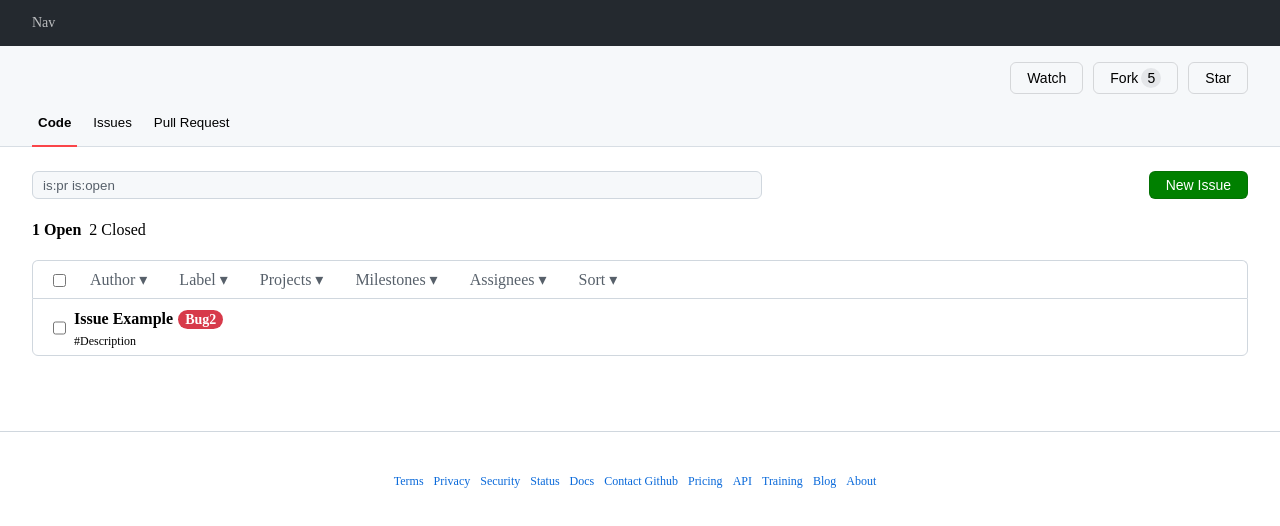
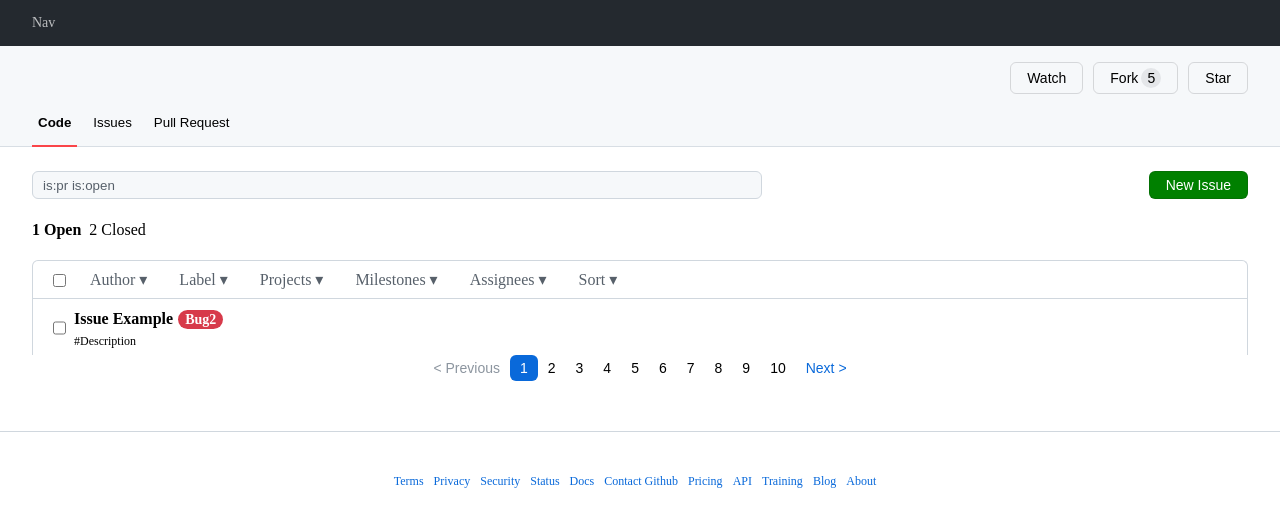
Before and after one commit to suzyp0223/react-projects, a React (Create React App) app in the folder github/: page / in a window 1280 px wide. Shown: the top 526 px of the page. Built offline with nearby package versions, Linux system fonts and the light colour scheme.

Commit message:
페이지네이션

```diff
--- a/github/src/ListContainer.js
+++ b/github/src/ListContainer.js
@@ -6,11 +6,16 @@ import Button from "./components/Button";
 import ListItem from "./components/ListItem";
 import ListItemLayout from "./components/ListItemLayout";
 import Modal from "./components/Modal";
+import Pagination from "./components/Pagination";
 
 const ListContainer = () => {
   // 리액트에서 input을 다룰땐 useState로 많이 다룸.
   const [inputValue, setInputValue] = useState("is:pr is:open");
   const [list, setList] = useState([]);
+
+  // currentPage 변경 state
+  const [page, setPage] = useState(1);
+  // const MAX_PAGE = getData().totalCount
 
   // 리스트 체크박스
   // const [checkedList, setCheckedList] = useState([]);
@@ -30,6 +35,7 @@ const ListContainer = () => {
   // }, [inputValue]);
 
   return (
+    <>
       <div className={styles.listContainer}>
         <div className={styles.topSection}>
           <input
@@ -38,7 +44,11 @@ const ListContainer = () => {
             onChange={(e) => setInputValue(e.target.value)}
           />
           <Button
-          style={{ fontSize: "14px", backgroundColor: "green", color: "white" }}
+            style={{
+              fontSize: "14px",
+              backgroundColor: "green",
+              color: "white",
+            }}
           >
             New Issue
           </Button>
@@ -108,8 +118,16 @@ const ListContainer = () => {
               },
             ]}
           />
+          <div className={styles.paginationContainer}>
+            <Pagination
+              maxPage={10}
+              currentPage={page}
+              onClickPageButton={(number) => setPage(number)}
+            />
           </div>
         </div>
+      </div>
+    </>
   );
 };
 
--- a/github/src/ListContainer.module.css
+++ b/github/src/ListContainer.module.css
@@ -62,3 +62,9 @@
 .filterItem {
   position: relative;
 }
+
+.paginationContainer {
+  display: flex;
+  justify-content: center;
+
+}
--- /dev/null
+++ b/github/src/components/Pagination.js
@@ -0,0 +1,51 @@
+import cx from "clsx";
+
+import styles from "./Pagination.module.css";
+
+// 현재어떤 페이지를 보고있는지-currentPage, 최대페이지-maxPage
+const Pagination = ({ currentPage, maxPage, onClickPageButton }) => {
+  return (
+    <div>
+      <button
+        // className={cx(styles.button, { [styles.disabled]: currentPage === 1 })}
+        className={cx(styles.button, styles.blueButton)}
+        disabled={currentPage === 1}
+      >
+        {"< Previous"}
+      </button>
+      {new Array(maxPage).fill(null).map((_, idx) => {
+        const number = idx + 1;
+        return (
+          <PageButton
+            key={`page-${number}`}
+            number={number}
+            onClick={onClickPageButton}
+            selected={number === currentPage}
+          />
+        );
+      })}
+      <button
+        // className={cx(styles.button, {[styles.disabled]: currentPage === maxPage})}
+        className={cx(styles.button, styles.blueButton)}
+        disabled={currentPage === maxPage}
+      >
+        {"Next >"}
+      </button>
+    </div>
+  );
+};
+
+export default Pagination;
+
+// 페이지네이션 안 버튼
+//onClick을 밖에서 받아야 커스터마이징이 가능.
+function PageButton({ onClick, number, selected }) {
+  return (
+    <button
+      className={cx(styles.button, { [styles.selected]: selected })}
+      onClick={() => onClick(number)}
+    >
+      {number}
+    </button>
+  );
+}
--- /dev/null
+++ b/github/src/components/Pagination.module.css
@@ -0,0 +1,33 @@
+.button {
+  border: none;
+  box-shadow: none;
+  background: none;
+  font-size: 14px;
+  padding: 5px 10px;
+  border-radius: 6px;
+}
+
+.button:hover {
+  border: 1px solid #d0d7de;
+}
+
+.selected {
+  background: #0969da;
+  color: #ffffff;
+}
+
+/* .disabled {
+  color: #8c959f;
+  pointer-events: none;
+} */
+
+.blueButton {
+  color: #0969da;
+}
+.blueButton:disabled {
+color: #8c959f;
+}
+
+.blueButton:disabled:hover {
+  border: none;
+}
```
Lines whose indentation alone changed are shown as unchanged.
